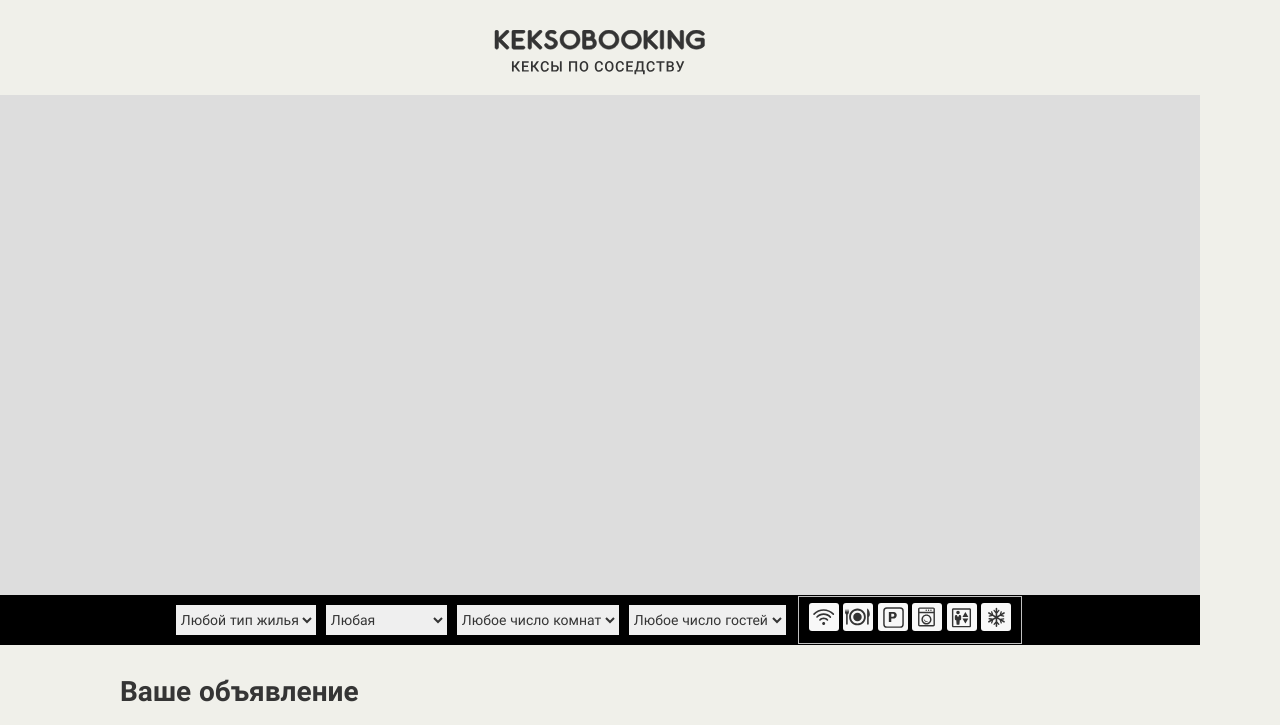
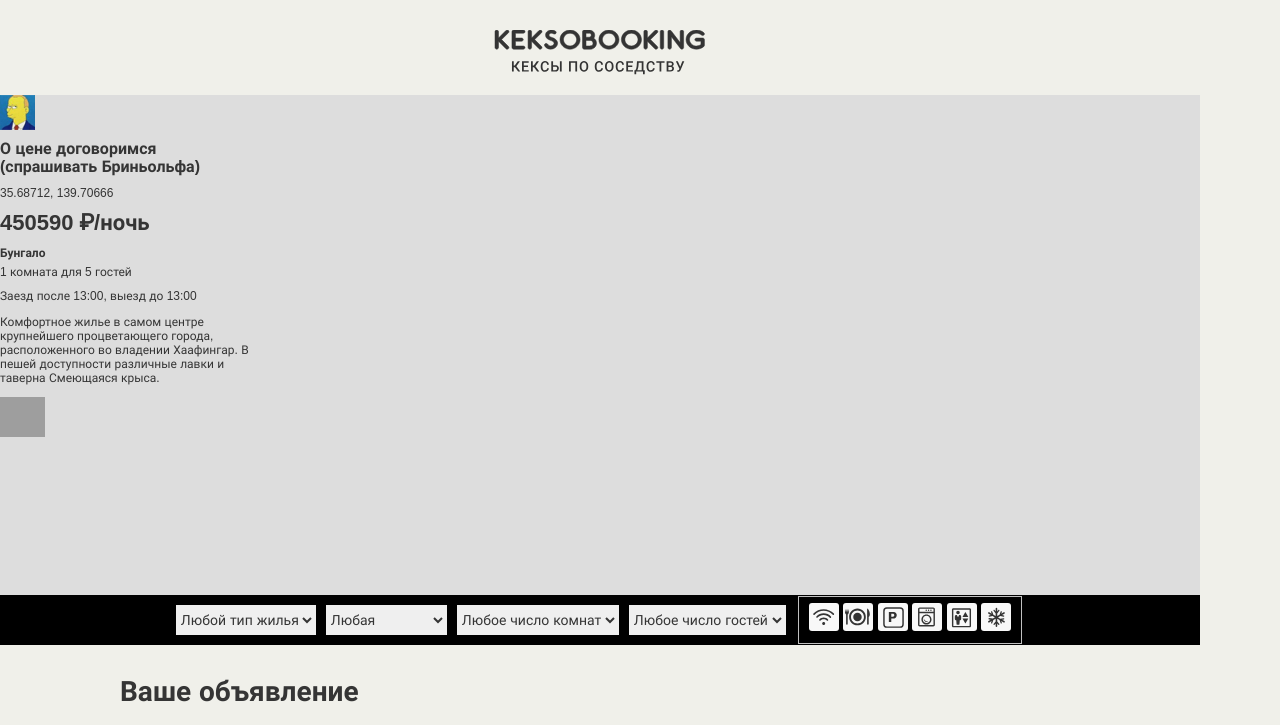
Before and after one commit to htmlacademy-javascript/43580-keksobooking-22, a website with bundled scripts: page index.html in a window 1280 px wide. Shown: the top 725 px of the page. Built offline with nearby package versions, Linux system fonts and the light colour scheme; grey boxes are pictures that could not be loaded.

Commit message:
Подготавливает код для генерации разметки похожих объявлений

```diff
--- a/index.html
+++ b/index.html
@@ -199,12 +199,7 @@
       <p class="popup__text popup__text--capacity">2 комнаты для 3 гостей</p>
       <p class="popup__text popup__text--time">Заезд после 14:00, выезд до 10:00</p>
       <ul class="popup__features">
-        <li class="popup__feature popup__feature--wifi"></li>
-        <li class="popup__feature popup__feature--dishwasher"></li>
-        <li class="popup__feature popup__feature--parking"></li>
-        <li class="popup__feature popup__feature--washer"></li>
-        <li class="popup__feature popup__feature--elevator"></li>
-        <li class="popup__feature popup__feature--conditioner"></li>
+        <li class="popup__feature"></li>
       </ul>
       <p class="popup__description">Великолепная квартира-студия в центре Токио. Подходит как туристам, так и бизнесменам. Квартира полностью укомплектована и недавно отремонтирована.</p>
       <div class="popup__photos">
--- a/js/main.js
+++ b/js/main.js
@@ -1,8 +1,9 @@
 import {getRandomArrayObjects} from './utils.js';
 import {NUMBER_ADS, createAd} from './data.js';
+import createPropertyCard from './property-card.js';
 
-// console.log(
-//   getRandomArrayObjects(NUMBER_ADS, createAd)
-// );
+const dataList = getRandomArrayObjects(NUMBER_ADS, createAd);
+const card = createPropertyCard(dataList[0]);
 
-getRandomArrayObjects(NUMBER_ADS, createAd);
+const map = document.querySelector('#map-canvas');
+map.append(card);
--- /dev/null
+++ b/js/property-card.js
@@ -0,0 +1,53 @@
+import {renderListElements, pluralizeWord} from './utils.js';
+
+const typeList = {
+  flat: 'Квартира',
+  bungalow: 'Бунгало',
+  house: 'Дом',
+  palace: 'Дворец',
+};
+
+const changeAttrFeature = (element, value) => {
+  element.classList.add(`popup__feature--${value}`);
+};
+
+const changeAttrPhoto = (element, value) => {
+  element.setAttribute('src', value);
+};
+
+const createPropertyCard = ({author, offer}) => {
+  const templateFragment = document.querySelector('#card').content;
+  const template = templateFragment.querySelector('.popup').cloneNode(true);
+
+  const title = template.querySelector('.popup__title');
+  const address = template.querySelector('.popup__text--address');
+  const price = template.querySelector('.popup__text--price');
+  const type = template.querySelector('.popup__type');
+  const capacity = template.querySelector('.popup__text--capacity');
+  const time = template.querySelector('.popup__text--time');
+  const description = template.querySelector('.popup__description');
+
+  const features = template.querySelector('.popup__features');
+  const featureItem = features.querySelector('.popup__feature');
+
+  const photos = template.querySelector('.popup__photos');
+  const photoItem = photos.querySelector('.popup__photo');
+
+  const avatar = template.querySelector('.popup__avatar');
+
+  title.textContent = offer.title;
+  address.textContent = offer.address;
+  price.textContent = `${offer.price} ₽/ночь`;
+  type.textContent = typeList[offer.type];
+  capacity.textContent = `${pluralizeWord('ROOM', offer.rooms)} для ${pluralizeWord('GUST', offer.guests)}`;
+  time.textContent = `Заезд после ${offer.checkin}, выезд до ${offer.checkout}`;
+  description.textContent = offer.description;
+
+  renderListElements(features, featureItem, offer.features, changeAttrFeature);
+  renderListElements(photos, photoItem, offer.photos, changeAttrPhoto);
+  changeAttrPhoto(avatar, author.avatar);
+
+  return template;
+};
+
+export default createPropertyCard;
--- a/js/utils.js
+++ b/js/utils.js
@@ -1,3 +1,29 @@
+const PluralWords = {
+  ROOM: [
+    'комната',
+    'комнаты',
+    'комнат',
+  ],
+  GUST: [
+    'гостя',
+    'гостей',
+    'гостей',
+  ],
+};
+
+const pluralizeWord = (key, count = 1) => {
+  const array = PluralWords[key];
+  let element = array[0];
+
+  if (count > 1 && count < 5) {
+    element = array[1];
+  } else if (count >= 5) {
+    element = array[2];
+  }
+
+  return `${count} ${element}`;
+};
+
 const getRandomNumber = (min, max, maxInclusive = 0) => {
   const diff = max - min;
 
@@ -58,4 +84,33 @@ const getRandomArray = (array, amount = array.length) => {
 
 const getRandomArrayObjects = (amount, generator) => [...Array(amount)].map(() => generator());
 
-export {getRandomInt, getRandomFloat, getRandomArrayElement, getRandomArray, getRandomArrayObjects};
+const getListElements = (element, list, change) => {
+  const fragment = document.createDocumentFragment();
+
+  for (let value of list) {
+    const copyElement = element.cloneNode(true);
+
+    if (change) {
+      change(copyElement, value);
+    }
+
+    fragment.append(copyElement);
+  }
+
+  return fragment;
+};
+
+const renderListElements = (container, element, data, change) => {
+  if (data.length === 0) {
+    container.remove();
+
+    return false;
+  }
+
+  const list = getListElements(element, data, change);
+
+  element.remove();
+  container.append(list);
+};
+
+export {getRandomInt, getRandomFloat, getRandomArrayElement, getRandomArray, getRandomArrayObjects, renderListElements, pluralizeWord};
```
